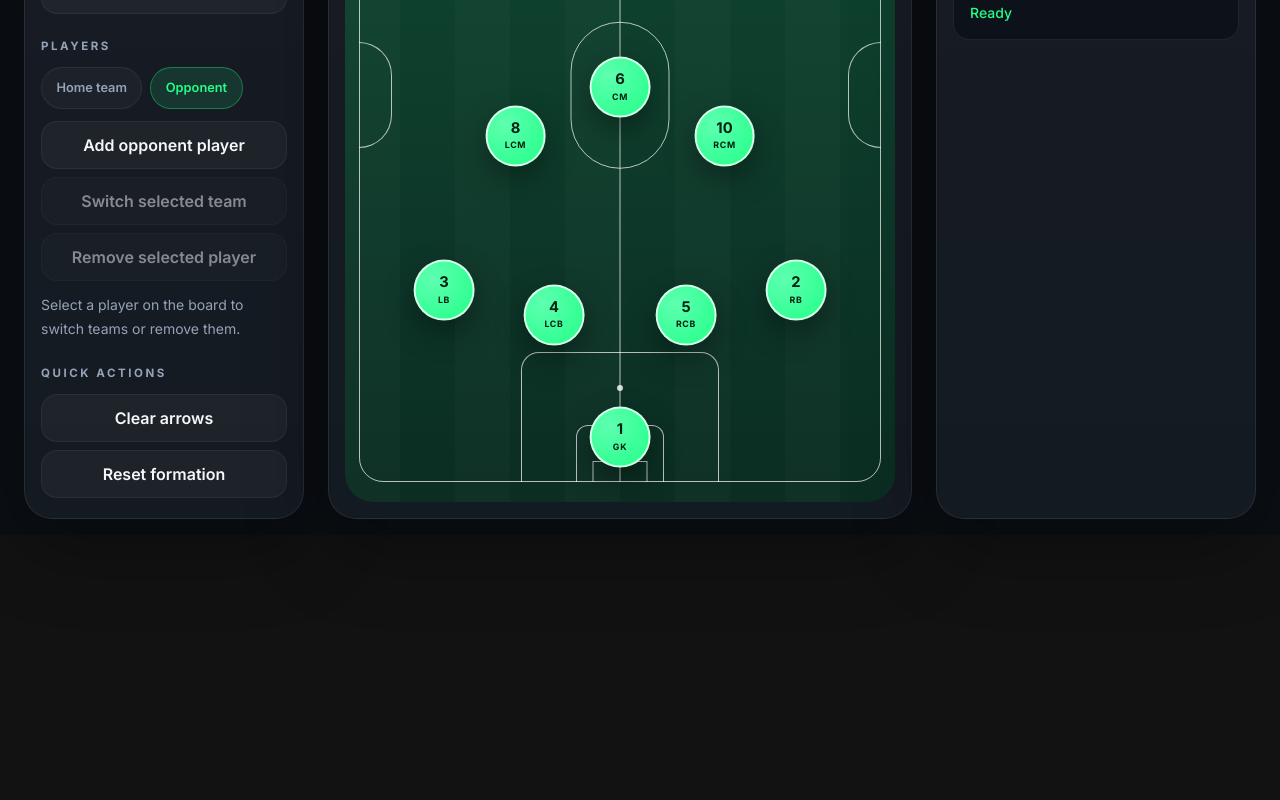
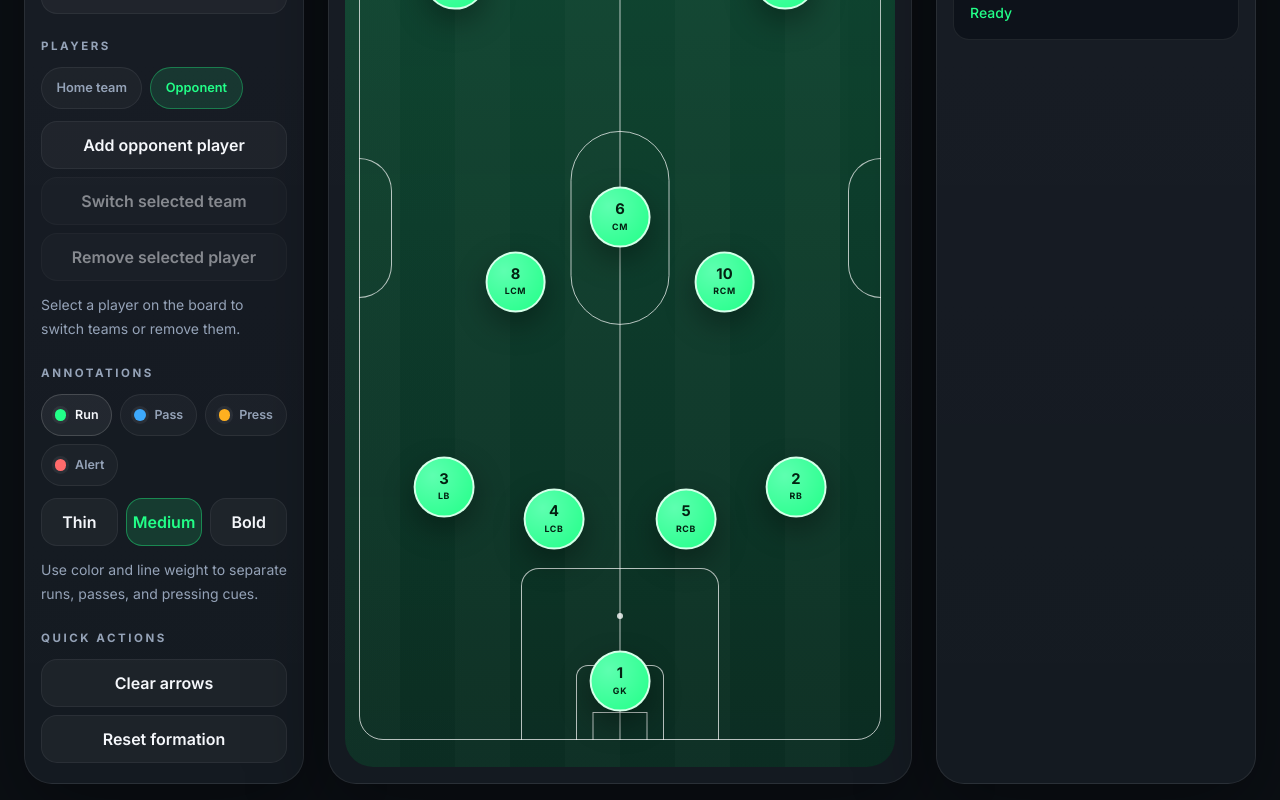
Before and after one commit to Frokesy/pitchlab, a React (Vite) app: page / in a window 1280 px wide. Shown: the part 755-1555 px from the top of the page. Before the commit the page ends 1290 px from the top, so only its background shows below. Built offline with nearby package versions, Linux system fonts and the light colour scheme.

Commit message:
added annotation

```diff
--- a/src/App.tsx
+++ b/src/App.tsx
@@ -48,6 +48,8 @@ const App = () => {
   const [historyFuture, setHistoryFuture] = useState<BoardState[]>([]);
   const [placementTeam, setPlacementTeam] = useState<TeamSide>('away');
   const [selectedPlayerId, setSelectedPlayerId] = useState<string | null>(null);
+  const [annotationColor, setAnnotationColor] = useState('#22FF88');
+  const [annotationThickness, setAnnotationThickness] = useState(0.8);
   const pitchRef = useRef<HTMLDivElement | null>(null);
   const boardStateRef = useRef(boardState);
   const dragOriginRef = useRef<BoardState | null>(null);
@@ -177,7 +179,13 @@ const App = () => {
       return;
     }
 
-    const nextArrow = createArrow(toolMode, pendingPoint, point);
+    const nextArrow = createArrow(
+      toolMode,
+      pendingPoint,
+      point,
+      annotationColor,
+      annotationThickness
+    );
     commitBoardState({
       ...boardState,
       arrows: [...boardState.arrows, nextArrow],
@@ -313,11 +321,15 @@ const App = () => {
 
         <section className="grid flex-1 gap-6 xl:grid-cols-[280px_minmax(0,1fr)_320px]">
           <BoardControls
+            annotationColor={annotationColor}
+            annotationThickness={annotationThickness}
             currentFormation={currentFormation}
             placementTeam={placementTeam}
             selectedPlayer={selectedPlayer}
             toolMode={toolMode}
             onAddPlayer={handleAddPlayer}
+            onAnnotationColorChange={setAnnotationColor}
+            onAnnotationThicknessChange={setAnnotationThickness}
             onFormationChange={handleFormationChange}
             onPlacementTeamChange={setPlacementTeam}
             onRemoveSelectedPlayer={handleRemoveSelectedPlayer}
@@ -387,7 +399,9 @@ const createBenchPlayer = (team: TeamSide, players: BoardState['players']) => {
 const createArrow = (
   toolMode: Extract<ToolMode, 'straight' | 'curve'>,
   start: Point,
-  end: Point
+  end: Point,
+  color: string,
+  strokeWidth: number
 ): Arrow => {
   const midPoint = {
     x: (start.x + end.x) / 2,
@@ -397,7 +411,8 @@ const createArrow = (
   return {
     id: `arrow-${Date.now()}`,
     type: toolMode,
-    color: toolMode === 'curve' ? '#3DA9FC' : '#22FF88',
+    color,
+    strokeWidth,
     start,
     end,
     control:
--- a/src/components/BoardControls.tsx
+++ b/src/components/BoardControls.tsx
@@ -1,12 +1,21 @@
-import { formationTemplates, toolOptions } from '../features/board/data';
+import {
+  annotationColorOptions,
+  annotationThicknessOptions,
+  formationTemplates,
+  toolOptions,
+} from '../features/board/data';
 import type { FormationKey, Player, TeamSide, ToolMode } from '../features/board/types';
 
 type BoardControlsProps = {
+  annotationColor: string;
+  annotationThickness: number;
   currentFormation: FormationKey;
   placementTeam: TeamSide;
   selectedPlayer: Player | null;
   toolMode: ToolMode;
   onAddPlayer: () => void;
+  onAnnotationColorChange: (color: string) => void;
+  onAnnotationThicknessChange: (thickness: number) => void;
   onFormationChange: (formation: FormationKey) => void;
   onPlacementTeamChange: (team: TeamSide) => void;
   onRemoveSelectedPlayer: () => void;
@@ -17,11 +26,15 @@ type BoardControlsProps = {
 };
 
 const BoardControls = ({
+  annotationColor,
+  annotationThickness,
   currentFormation,
   placementTeam,
   selectedPlayer,
   toolMode,
   onAddPlayer,
+  onAnnotationColorChange,
+  onAnnotationThicknessChange,
   onFormationChange,
   onPlacementTeamChange,
   onRemoveSelectedPlayer,
@@ -117,6 +130,47 @@ const BoardControls = ({
       </div>
 
       <div>
+        <p className="pitchlab-section-label">Annotations</p>
+        <div className="mt-3 flex flex-wrap gap-2">
+          {annotationColorOptions.map((option) => (
+            <button
+              key={option.value}
+              className={`annotation-swatch ${
+                annotationColor === option.value ? 'annotation-swatch--active' : ''
+              }`}
+              onClick={() => onAnnotationColorChange(option.value)}
+              title={`${option.label}: ${option.hint}`}
+              aria-label={`${option.label} annotation color`}
+            >
+              <span
+                className="annotation-swatch__dot"
+                style={{ backgroundColor: option.value }}
+              />
+              {option.label}
+            </button>
+          ))}
+        </div>
+
+        <div className="mt-3 grid grid-cols-3 gap-2">
+          {annotationThicknessOptions.map((option) => (
+            <button
+              key={option.label}
+              className={`pitchlab-tool ${
+                annotationThickness === option.value ? 'pitchlab-tool--active' : ''
+              }`}
+              onClick={() => onAnnotationThicknessChange(option.value)}
+            >
+              {option.label}
+            </button>
+          ))}
+        </div>
+
+        <p className="mt-3 text-sm leading-6 text-[var(--muted)]">
+          Use color and line weight to separate runs, passes, and pressing cues.
+        </p>
+      </div>
+
+      <div>
         <p className="pitchlab-section-label">Quick actions</p>
         <div className="mt-3 grid gap-2">
           <button className="pitchlab-button pitchlab-button--ghost" onClick={onClearArrows}>
--- a/src/components/PitchBoard.tsx
+++ b/src/components/PitchBoard.tsx
@@ -66,7 +66,7 @@ const PitchBoard = ({
               d={`M ${arrow.start.x} ${arrow.start.y} Q ${arrow.control.x} ${arrow.control.y} ${arrow.end.x} ${arrow.end.y}`}
               fill="none"
               stroke={arrow.color}
-              strokeWidth="0.75"
+              strokeWidth={arrow.strokeWidth ?? 0.75}
               strokeLinecap="round"
               markerEnd={arrow.color === '#3DA9FC' ? 'url(#arrowhead-blue)' : 'url(#arrowhead-green)'}
             />
@@ -78,7 +78,7 @@ const PitchBoard = ({
               x2={arrow.end.x}
               y2={arrow.end.y}
               stroke={arrow.color}
-              strokeWidth="0.75"
+              strokeWidth={arrow.strokeWidth ?? 0.75}
               strokeLinecap="round"
               markerEnd={arrow.color === '#3DA9FC' ? 'url(#arrowhead-blue)' : 'url(#arrowhead-green)'}
             />
--- a/src/features/board/data.ts
+++ b/src/features/board/data.ts
@@ -66,3 +66,16 @@ export const toolOptions: Array<{ value: ToolMode; label: string; description: s
     description: 'Click near an arrow to remove it from the board.',
   },
 ];
+
+export const annotationColorOptions = [
+  { value: '#22FF88', label: 'Run', hint: 'Primary movements' },
+  { value: '#3DA9FC', label: 'Pass', hint: 'Passing patterns' },
+  { value: '#FFB020', label: 'Press', hint: 'Pressing cues' },
+  { value: '#FF6B6B', label: 'Alert', hint: 'Critical triggers' },
+] as const;
+
+export const annotationThicknessOptions = [
+  { value: 0.5, label: 'Thin' },
+  { value: 0.8, label: 'Medium' },
+  { value: 1.15, label: 'Bold' },
+] as const;
--- a/src/features/board/types.ts
+++ b/src/features/board/types.ts
@@ -20,6 +20,7 @@ export type Arrow = {
   id: string;
   type: 'straight' | 'curve';
   color: string;
+  strokeWidth?: number;
   start: Point;
   end: Point;
   control?: Point;
--- a/src/index.css
+++ b/src/index.css
@@ -217,6 +217,42 @@ button {
   color: var(--accent);
 }
 
+.annotation-swatch {
+  display: inline-flex;
+  align-items: center;
+  gap: 0.55rem;
+  min-height: 42px;
+  border: 1px solid rgba(255, 255, 255, 0.07);
+  border-radius: 999px;
+  background: rgba(255, 255, 255, 0.03);
+  padding: 0 0.8rem;
+  font-size: 0.78rem;
+  font-weight: 600;
+  color: var(--muted);
+  transition:
+    border-color 160ms ease,
+    background 160ms ease,
+    color 160ms ease,
+    transform 160ms ease;
+}
+
+.annotation-swatch:hover {
+  transform: translateY(-1px);
+}
+
+.annotation-swatch--active {
+  border-color: rgba(255, 255, 255, 0.16);
+  background: rgba(255, 255, 255, 0.06);
+  color: var(--text);
+}
+
+.annotation-swatch__dot {
+  width: 0.72rem;
+  height: 0.72rem;
+  border-radius: 999px;
+  box-shadow: 0 0 0 3px rgba(255, 255, 255, 0.06);
+}
+
 .pitchlab-section-label {
   font-size: 0.72rem;
   font-weight: 700;
```
